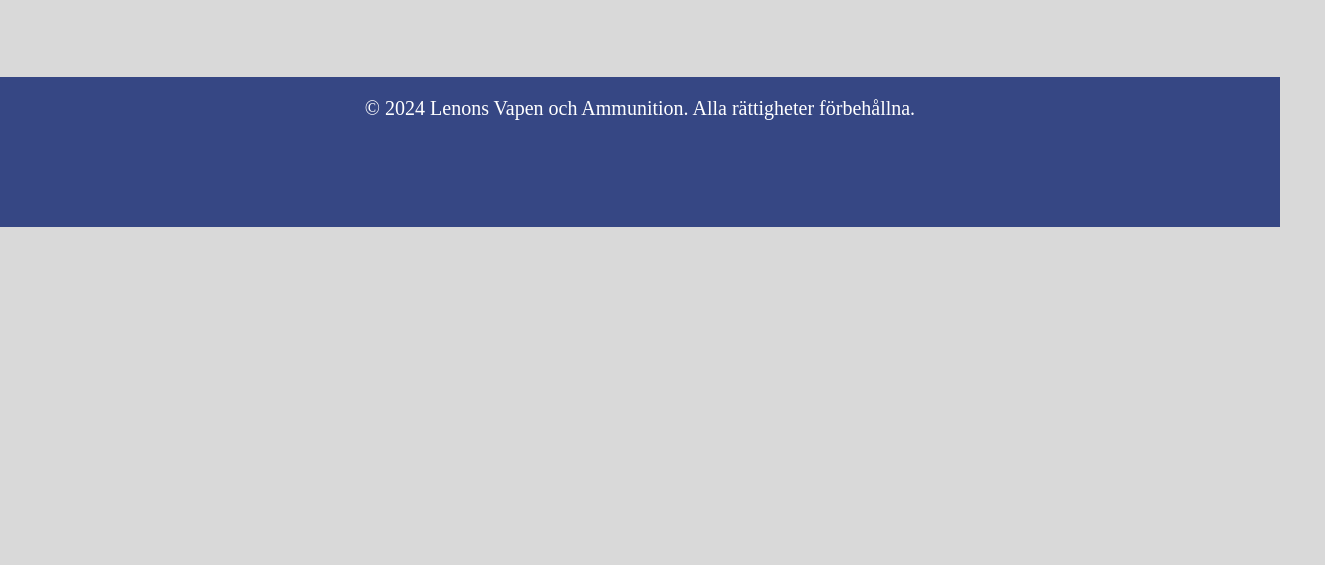
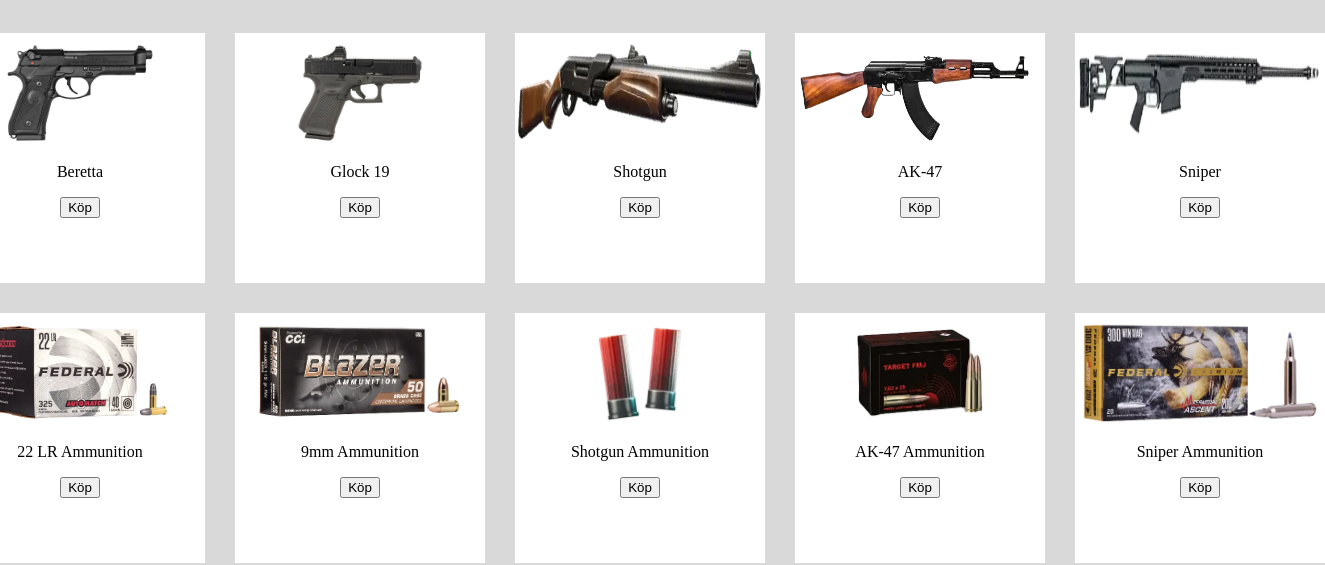
Before and after one commit to TE22B-Leon-Sjoholm/Projekt-2, a plain HTML site: page produkter.html in a window 1280 px wide. Shown: the part 250-815 px from the top of the page, 1325 px wide, since content can reach past the window. Drawn offline with Linux system fonts and the light colour scheme.

Commit message:
lagt in alla produkter

```diff
--- a/produkter.css
+++ b/produkter.css
@@ -87,15 +87,15 @@
     color: white;
   }
 
-    #kundvagn-ikon{
+  #kundvagn-ikon {
     background-color: #6977a9;
     margin-right: 30px;
     border: none;
     border-radius: 15px;
     margin-left: -70px;
   }
-    #kundvagn-ikon:hover{
-        background-color:white;
+  #kundvagn-ikon:hover {
+    background-color: white;
     transform: scale(1.25);
   }
   footer {
@@ -107,7 +107,28 @@
   footer p {
     color: white;
     font-size: 20px;
-
   }
-
+  .produkterGrid{
+    display: grid;
+    grid-template-columns: 1fr 1fr 1fr 1fr 1fr;
+    grid-template-rows: 1fr 1fr;
+    justify-content: center;
+    align-items: center;
   }
+  .produkt{
+    background-color: white;
+    margin: 15px;
+    text-align: center;
+    width: 250px;
+    height: 250px;
+  }
+  .produkt img{
+    height: 100px;
+    width: auto;
+    align-items: center;
+    margin-top: 10px;
+  }
+  .produkt button{
+    margin-bottom: 10px;
+  }
+}
--- a/produkter.html
+++ b/produkter.html
@@ -38,6 +38,58 @@
     </nav>
     <main>
       <h1>Våra produkter:</h1>
+      <div class="produkterGrid">
+        <div class="produkt" id="p1">
+          <img src="./img/beretta.webp" alt="beretta" />
+          <p>Beretta</p>
+          <button onclick="addKundvagn('Beretta', 5000)">Köp</button>
+        </div>
+        <div class="produkt" id="p2">
+          <img src="./img/glock.webp" alt="glock" />
+          <p>Glock 19</p>
+          <button onclick="addKundvagn('Glock 19', 4000)">Köp</button>
+        </div>
+        <div class="produkt" id="p3">
+          <img src="./img/shotgun.webp" alt="fortnite shotgun" />
+          <p>Shotgun</p>
+          <button onclick="addKundvagn('Shotgun', 20000)">Köp</button>
+        </div>
+        <div class="produkt" id="p4">
+          <img src="./img/ak47_2.webp" alt="ak-47" />
+          <p>AK-47</p>
+          <button onclick="addKundvagn('AK-47', 25000)">Köp</button>
+        </div>
+        <div class="produkt" id="p5">
+          <img src="./img/sniper.webp" alt="sniper" />
+          <p>Sniper</p>
+          <button onclick="addKundvagn('Sniper', 45000)">Köp</button>
+        </div>
+        <div class="produkt" id="p6">
+          <img src="./img/22lr.webp" alt="" />
+          <p>22 LR Ammunition</p>
+          <button onclick="addKundvagn('22 LR Ammunition', 300)">Köp</button>
+        </div>
+        <div class="produkt" id="p7">
+          <img src="./img/9mm.webp" alt="9mm" />
+          <p>9mm Ammunition</p>
+          <button onclick="addKundvagn('9mm Ammunition', 300)">Köp</button>
+        </div>
+        <div class="produkt" id="p8">
+          <img src="./img/shotgun_ammo.webp" alt="" />
+          <p>Shotgun Ammunition</p>
+          <button onclick="addKundvagn('Shotgun Ammunition', 500)">Köp</button>
+        </div>
+        <div class="produkt" id="p9">
+          <img src="./img/ak47_ammo.webp" alt="" />
+          <p>AK-47 Ammunition</p>
+          <button onclick="addKundvagn('AK-47 Ammunition', 650)">Köp</button>
+        </div>
+        <div class="produkt" id="p10">
+          <img src="./img/sniper_ammo.webp" alt="" />
+          <p>Sniper Ammunition</p>
+          <button onclick="addKundvagn('Sniper Ammunition', 800)">Köp</button>
+        </div>
+      </div>
       <h1>&nbsp;</h1>
     </main>
     <footer>
```
Also changed, not shown: om-oss.html (+1 -0 lines). Lines whose indentation alone changed are shown as unchanged.
